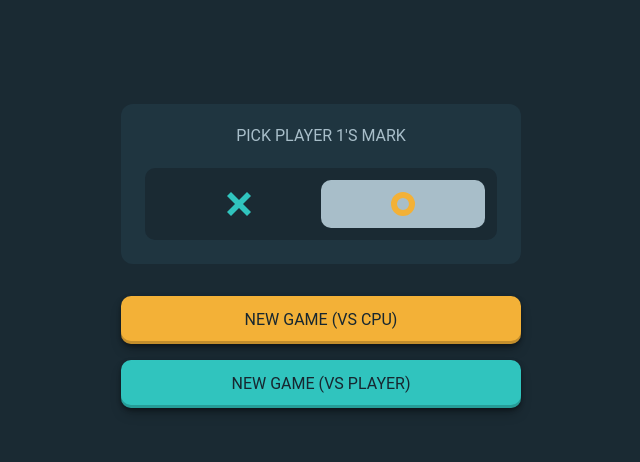
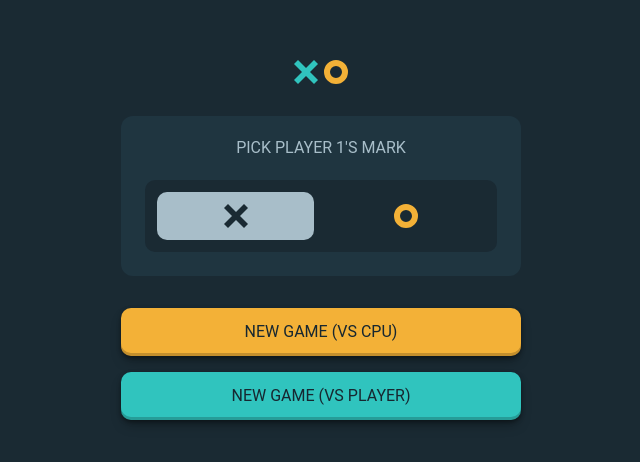
Before and after one commit to veilvokay/tic-tac-toe, a React (Create React App) app: page / in a window 1280 px wide. Shown: the part 160-622 px from the top of the page, without its empty margins (319-959 px from the left). Built offline with nearby package versions, Linux system fonts and the light colour scheme.

Commit message:
finished styling HomePage (main menu)

```diff
--- a/src/components/Icons/styles.scss
+++ b/src/components/Icons/styles.scss
@@ -6,4 +6,10 @@
     display: flex;
     justify-content: center;
     align-items: center;
+
+    svg {
+        path, circle {
+            transition: all 0.25s ease-in-out;
+        }
+    }
 }
--- a/src/components/Menu/index.tsx
+++ b/src/components/Menu/index.tsx
@@ -1,23 +1,39 @@
 import './styles.scss'
-import React from 'react'
+import React, { useState } from 'react'
 import { Link } from 'react-router-dom'
 import { Game, GameType } from '../../constants/routes'
 import { IconsMap } from '../Icons/IconsMap';
 import { Icon } from '../Icons/Icon';
 
 const Menu = () => {
+  const [isCross, setIsCross] = useState<boolean>(true);
+
+  const handleMarkSelect = () => {
+    setIsCross(!isCross);
+  }
+
   return (
     <div className='main-menu'>
+        <div className="main-menu__title">
+          <Icon
+            className="icon-cross"
+            content={<IconsMap.IconCross />}
+          />
+          <Icon
+            className="icon-circle"
+            content={<IconsMap.IconCircle />}
+          />
+        </div>
         <div className="mark-picker">
           <h2 className="mark-picker__title title-h4">Pick player 1's mark</h2>
           <div className="buttons-wrap">
-            <button className="button-left">
+            <button className={`button-left ${isCross ? 'active' : ''}`} onClick={handleMarkSelect}>
               <Icon
                 className="icon-cross"
                 content={<IconsMap.IconCross />}
               />
             </button>
-            <button className="button-right active">
+            <button className={`button-right ${!isCross ? 'active' : ''}`} onClick={handleMarkSelect}>
               <Icon
                 className="icon-circle"
                 content={<IconsMap.IconCircle />}
@@ -25,7 +41,7 @@ const Menu = () => {
             </button>
           </div>
         </div>
-        <Link to={Game(GameType.cpu)} className='button main-menu__link first '>
+        <Link to={Game(GameType.cpu)} className='button main-menu__link first'>
           New Game (VS CPU)
         </Link>
         <Link to={Game(GameType.twoPlayers)} className='button main-menu__link second'>
--- a/src/components/Menu/styles.scss
+++ b/src/components/Menu/styles.scss
@@ -7,6 +7,13 @@
     align-items: center;
     justify-content: center;
     width: pxr(400);
+
+    &__title {
+        width: pxr(54);
+        display: flex;
+        justify-content: space-between;
+        align-items: center;
+    }
 
     &__link {
         &.first {
@@ -44,21 +51,37 @@
         .buttons-wrap {
             padding: pxr(12);
             display: flex;
-            justify-content: center;
+            justify-content: space-between;
             align-items: center;
             width: 100%;
             background-color: var(--color-blue);
             border-radius: pxr(10);
         }
 
+        button {
+            transition: all 0.25s ease-in-out;
+            &:hover {
+                background-color: rgba($color: #a8bec9, $alpha: 0.2);
+            }
+
+            &.active {
+                .icon-cross > svg path {
+                    fill: var(--color-blue);
+                }
+                .icon-circle > svg circle {
+                    stroke: var(--color-blue);
+                }
+            }
+        }
+
         .button-left,
         .button-right {
             padding-top: pxr(6);
             padding-bottom: pxr(6);
-            width: 50%;
+            width: 48%;
             height: 100%;
             display: flex;
-            flex-basis: 50%;
+            flex-basis: 48%;
             justify-content: center;
             align-items: center;
             border-radius: pxr(10);
```
